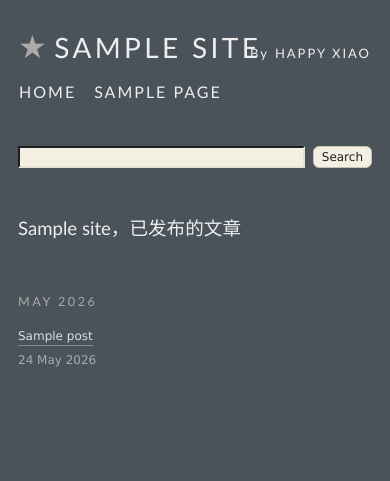
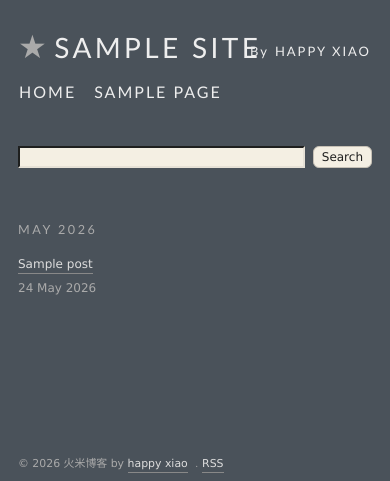
Before and after one commit to happyokay/fireblog-classic, a WordPress theme: template page-archive.php in a window 390 px wide. Shown: the top 481 px of the page. Run offline with PHP 8.4 and a stand-in for WordPress, Linux system fonts and the light colour scheme; the site name, menu and one post (Sample post) are stand-ins, and other content is empty; some libraries are stand-ins or nearby versions.

Commit message:
Remove archive heading and nudge mobile byline

```diff
--- a/page-archive.php
+++ b/page-archive.php
@@ -33,8 +33,6 @@ $current_month = '';
 		<input type="submit" value="<?php esc_attr_e( 'Search', 'fireblog-classic' ); ?>">
 	</form>
 
-	<h1><?php echo esc_html( get_bloginfo( 'name' ) ); ?>，<?php esc_html_e( '已发布的文章', 'fireblog-classic' ); ?></h1>
-
 	<?php if ( $archive_query->have_posts() ) : ?>
 		<?php while ( $archive_query->have_posts() ) : ?>
 			<?php
--- a/style.css
+++ b/style.css
@@ -4,7 +4,7 @@ Theme URI: https://example.com/fireblog-classic
 Author: Custom
 Author URI: https://example.com
 Description: A spare, text-first WordPress theme inspired by classic independent weblogs.
-Version: 0.5.4
+Version: 0.5.5
 Requires at least: 6.0
 Tested up to: 6.5
 Requires PHP: 7.4
@@ -523,7 +523,7 @@ strong {
 		position: absolute;
 		right: 18px;
 		text-align: right;
-		top: 47px;
+		top: 45px;
 		white-space: nowrap;
 	}
 
```
